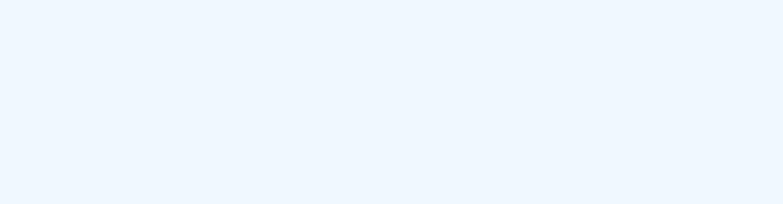
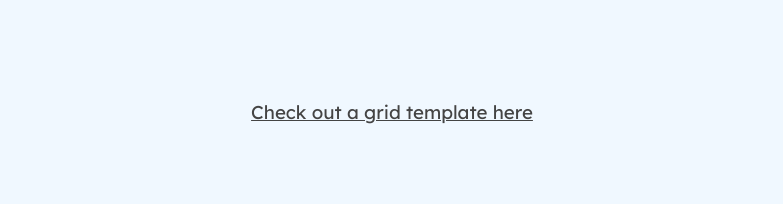
Before and after one commit to Eniola-Bakare/ZuriTasks--Layout, a plain HTML site: page index.html in a window 1280 px wide. Shown: the top 204 px of the page, without its empty margins (328-1111 px from the left). Drawn offline with Linux system fonts and the light colour scheme.

Commit message:
Update index.html

```diff
--- a/index.html
+++ b/index.html
@@ -15,6 +15,7 @@
     <title>Flex Layout</title>
 </head>
 <body>
+    	<h3 class="linkToGrid"><a href="grid.html"> Check out a grid template here</a></h3>
     <div class="container">
         <div class="flex flex1">
             <img src="./icon-sedans.svg" alt="" class="sedans">
```
